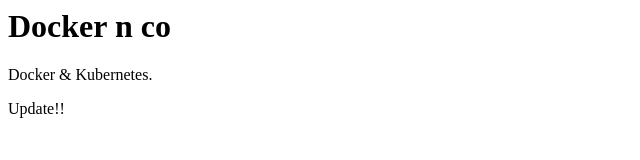
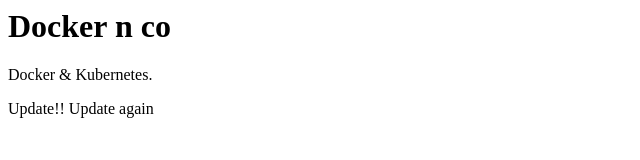
Before and after one commit to hokipoki1/DockerKub, a plain HTML site: page app/index.html in a window 1280 px wide. Shown: the whole page, without its empty margins (0-640 px from the left). Drawn offline with Linux system fonts and the light colour scheme.

Commit message:
update index.html

```diff
--- a/app/index.html
+++ b/app/index.html
@@ -4,7 +4,7 @@
 <h1>Docker n co</h1>
 
 <p>Docker & Kubernetes.</p>
-<p>Update!!</p>
+<p>Update!! Update again</p>
 
 </body>
 </html>
```
